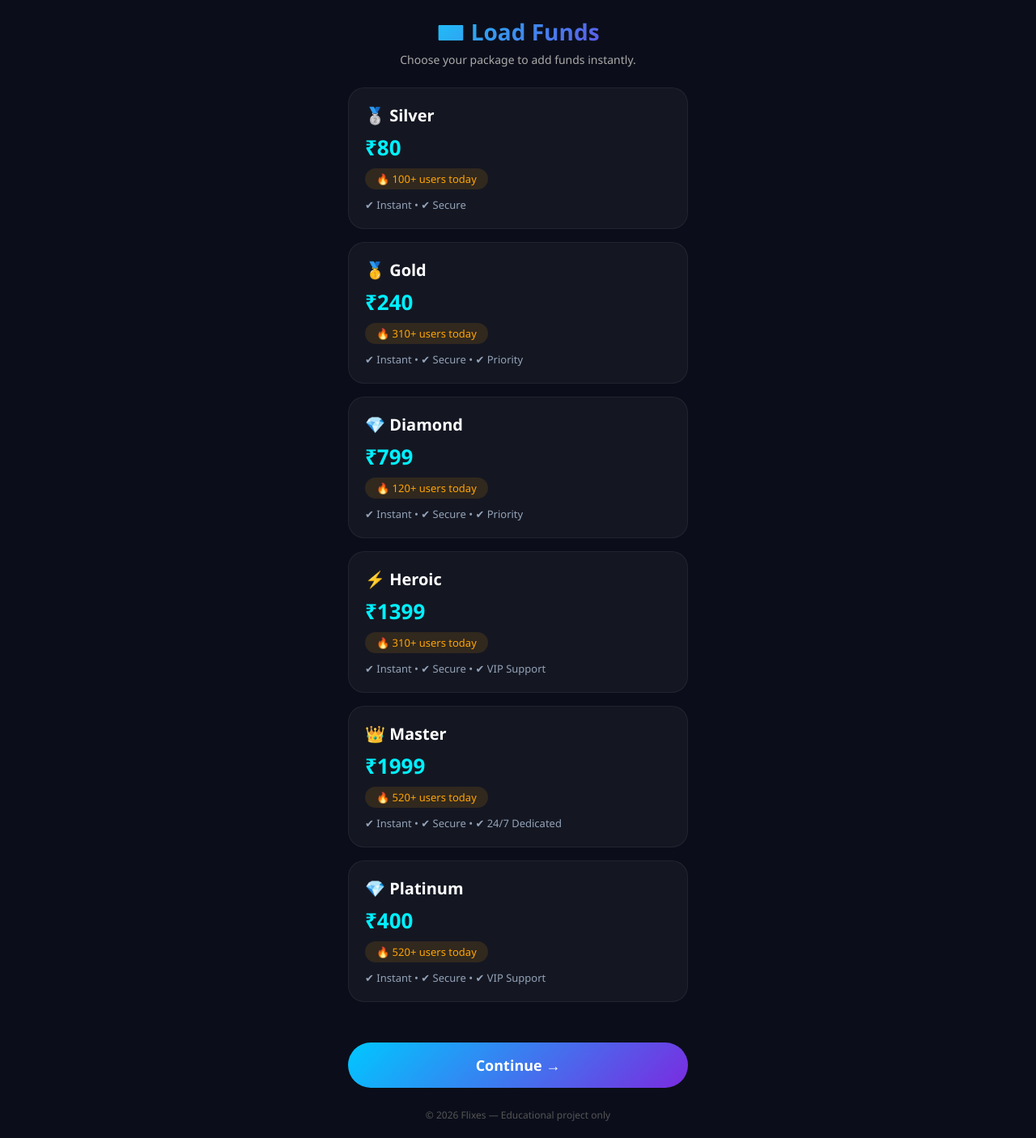
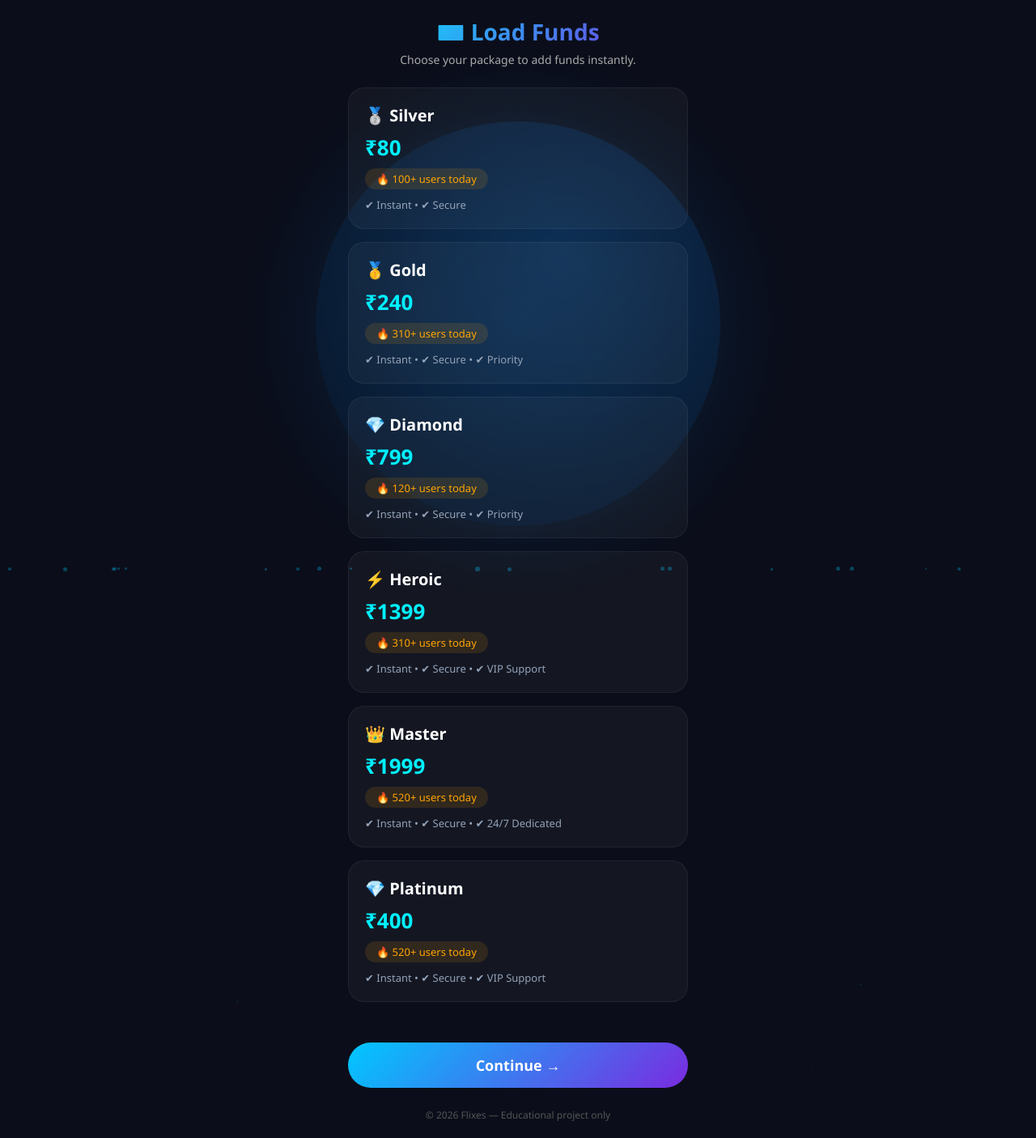
Before and after one commit to mrxhaccer04-lab/MRX-Carding-Project, a Flask app: page /page4 in a window 1280 px wide. Shown: the whole page at 81% size. Run offline with Flask 3, Linux system fonts and the light colour scheme.

Commit message:
Update page4.html

```diff
--- a/templates/page4.html
+++ b/templates/page4.html
@@ -6,8 +6,8 @@
     <title>Load Funds</title>
     <style>
         * { margin: 0; padding: 0; box-sizing: border-box; font-family: 'Segoe UI', sans-serif; }
-        body { background: #0b0e1a; color: #fff; display: flex; justify-content: center; align-items: center; min-height: 100vh; padding: 20px; }
-        .container { max-width: 420px; width: 100%; }
+        body { background: #0b0e1a; color: #fff; display: flex; justify-content: center; align-items: center; min-height: 100vh; padding: 20px; overflow-x: hidden; }
+        .container { max-width: 420px; width: 100%; position: relative; z-index: 1; }
         h2 { text-align: center; font-size: 28px; background: linear-gradient(135deg, #00f0ff, #7a2be0); -webkit-background-clip: text; -webkit-text-fill-color: transparent; margin-bottom: 6px; }
         .sub { text-align: center; color: #aaa; font-size: 14px; margin-bottom: 25px; }
         .package { background: rgba(255,255,255,0.04); border-radius: 20px; padding: 20px; margin-bottom: 16px; border: 1px solid rgba(255,255,255,0.06); transition: 0.3s; cursor: pointer; }
@@ -23,6 +23,9 @@
     </style>
 </head>
 <body>
+
+{% include 'earth-bg.html' %}
+
 <div class="container">
     <h2>💳 Load Funds</h2>
     <div class="sub">Choose your package to add funds instantly.</div>
@@ -33,35 +36,30 @@
         <span class="demand">🔥 100+ users today</span>
         <div class="features">✔ Instant &bull; ✔ Secure</div>
     </div>
-
     <div class="package" onclick="selectPackage('Gold', 240)">
         <div class="name">🥇 Gold</div>
         <div class="price">₹240</div>
         <span class="demand">🔥 310+ users today</span>
         <div class="features">✔ Instant &bull; ✔ Secure &bull; ✔ Priority</div>
     </div>
-
     <div class="package" onclick="selectPackage('Diamond', 799)">
         <div class="name">💎 Diamond</div>
         <div class="price">₹799</div>
         <span class="demand">🔥 120+ users today</span>
         <div class="features">✔ Instant &bull; ✔ Secure &bull; ✔ Priority</div>
     </div>
-
     <div class="package" onclick="selectPackage('Heroic', 1399)">
         <div class="name">⚡ Heroic</div>
         <div class="price">₹1399</div>
         <span class="demand">🔥 310+ users today</span>
         <div class="features">✔ Instant &bull; ✔ Secure &bull; ✔ VIP Support</div>
     </div>
-
     <div class="package" onclick="selectPackage('Master', 1999)">
         <div class="name">👑 Master</div>
         <div class="price">₹1999</div>
         <span class="demand">🔥 520+ users today</span>
         <div class="features">✔ Instant &bull; ✔ Secure &bull; ✔ 24/7 Dedicated</div>
     </div>
-
     <div class="package" onclick="selectPackage('Platinum', 400)">
         <div class="name">💎 Platinum</div>
         <div class="price">₹400</div>
```
